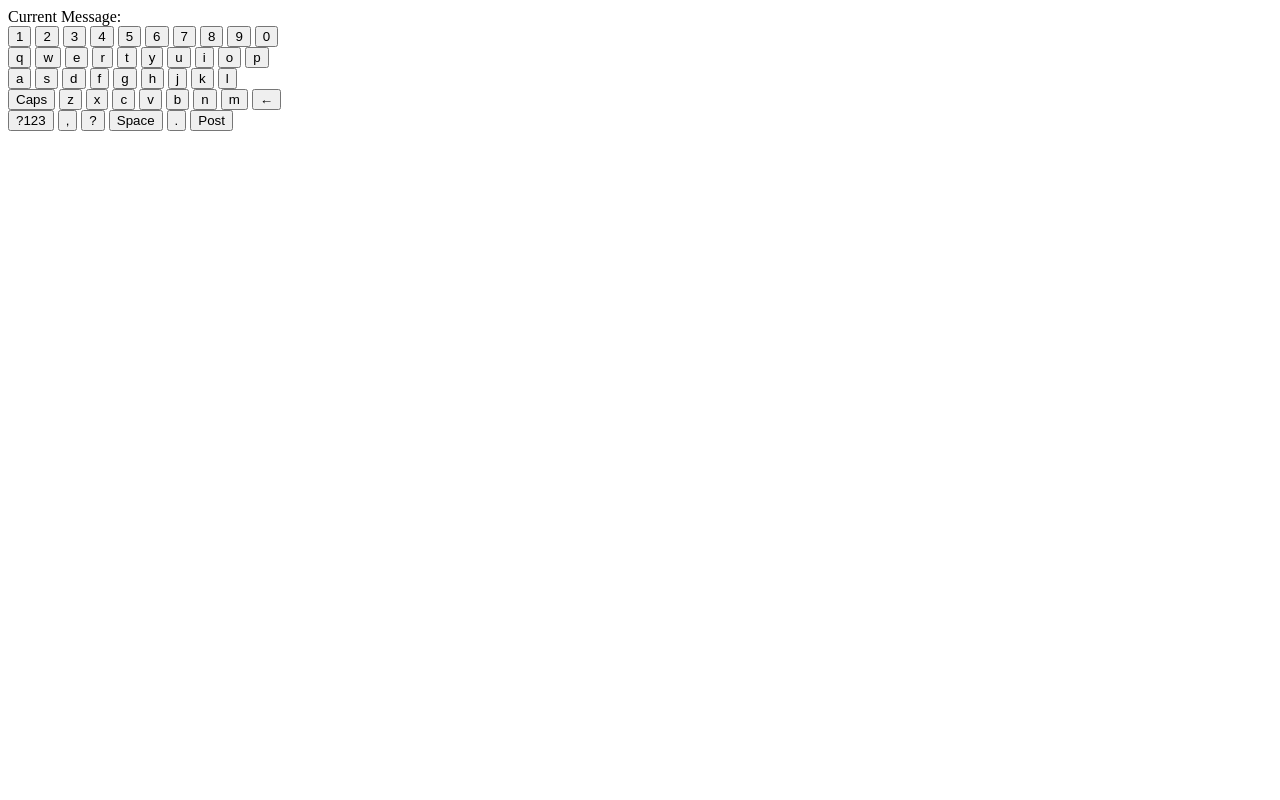
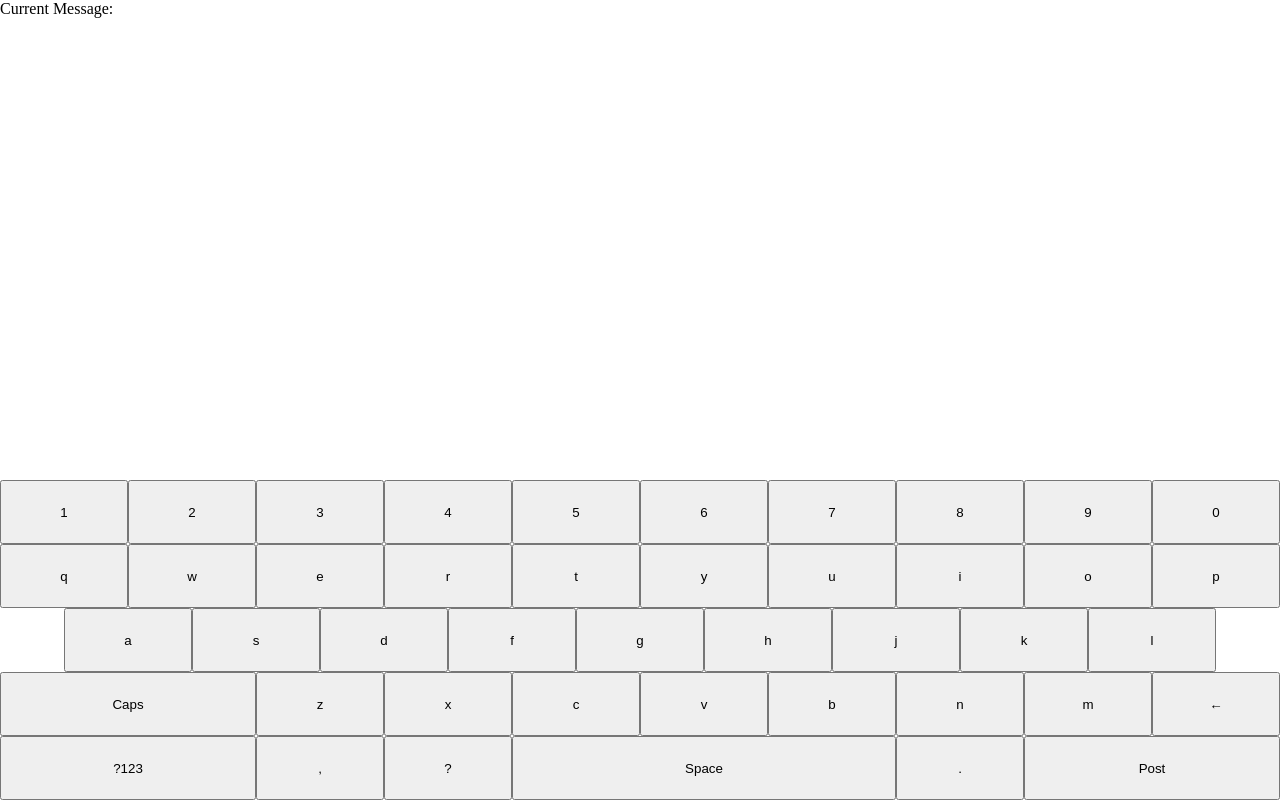
Before and after one commit to kuman514/MobileKeyboardJS, a website built with webpack: page index.html in a window 1280 px wide. Built offline with nearby package versions, Linux system fonts and the light colour scheme.

Commit message:
Made keyboard layout

```diff
--- a/index.html
+++ b/index.html
@@ -5,6 +5,7 @@
     <meta http-equiv="X-UA-Compatible" content="IE=edge">
     <meta name="viewport" content="width=device-width, initial-scale=1.0">
     <title>Mobile Keyboard in VanillaJS</title>
+    <link rel="stylesheet" href="./style.css">
   </head>
 
   <body>
--- /dev/null
+++ b/style.css
@@ -0,0 +1,39 @@
+body {
+  margin: 0;
+  width: 100vw;
+  height: 100vh;
+  display: flex;
+  flex-direction: column;
+  justify-content: space-between;
+}
+
+.Keyboard {
+  position: -webkit-sticky;
+  position: sticky;
+  bottom: 0;
+  display: flex;
+  flex-direction: column;
+  align-items: center;
+  height: 40%;
+}
+
+.Keyboard > div {
+  width: 100%;
+  height: 20%;
+  display: flex;
+  align-items: center;
+  justify-content: center;
+}
+
+button {
+  width: 10%;
+  height: 100%;
+}
+
+.BigKey {
+  width: 20%;
+}
+
+.HugeKey {
+  width: 30%;
+}
```
